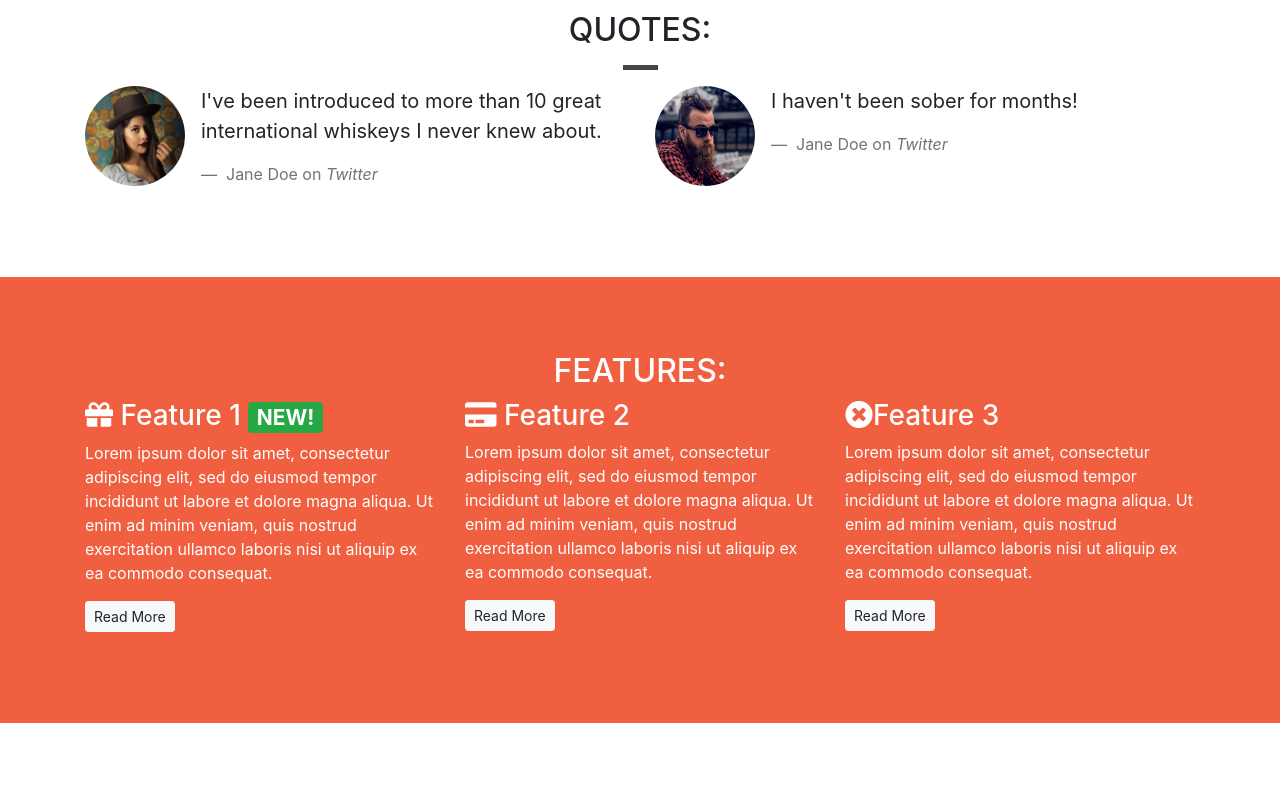
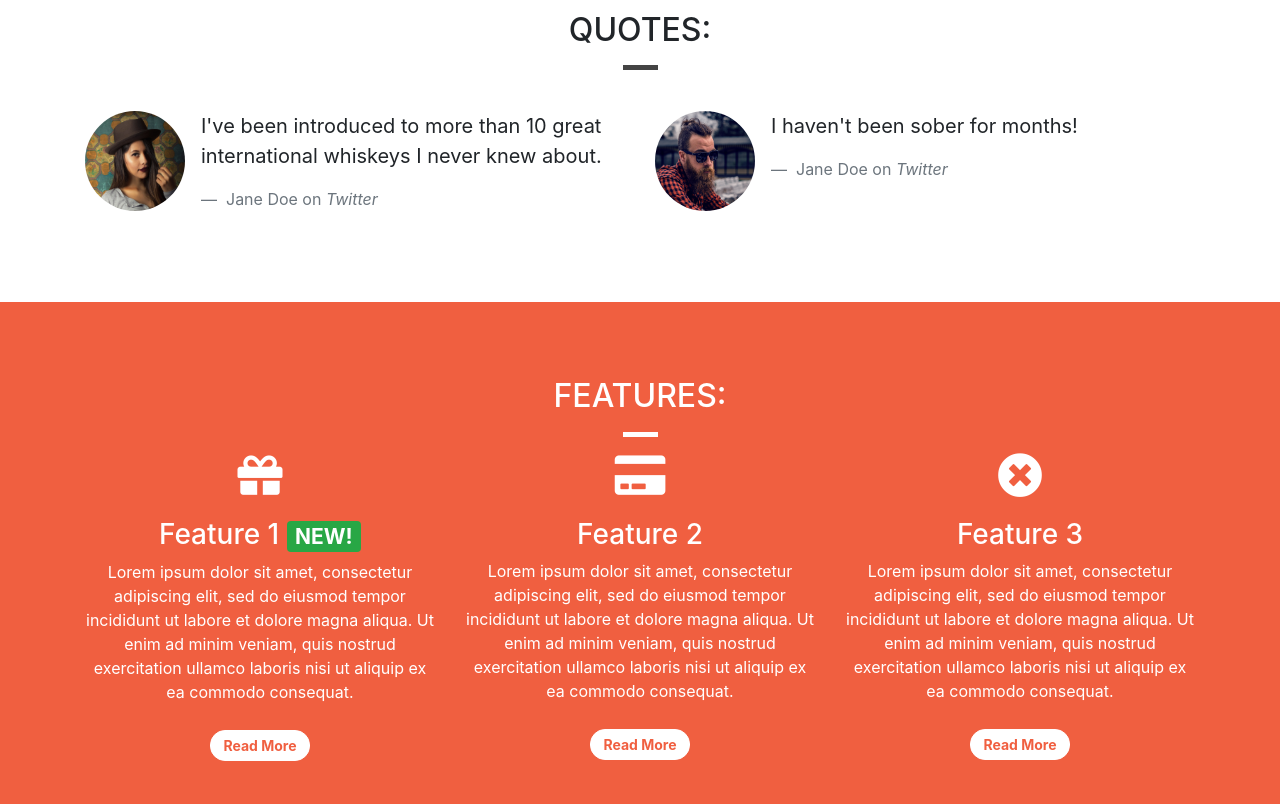
Before and after one commit to MaggieWalsh/Whiskey_Drop, a plain HTML site: page index.html in a window 1280 px wide. Shown: the part 864-1668 px from the top of the page. Before the commit the page ends 1587 px from the top, so only its background shows below. Drawn offline with nearby package versions, Linux system fonts and the light colour scheme.

Commit message:
add feature button styling

```diff
--- a/css/style.css
+++ b/css/style.css
@@ -3,8 +3,6 @@ body {
 }
 
 /* Containers */
-
-.container-wrapper {}
 
 .container-wrapper--red {
     background-color: #f05f40;
@@ -49,16 +47,20 @@ body {
     background-color: rgba(0, 0, 0, 0.5);
 }
 
-.quotes-container {}
-
-.features-container {}
-
 /* Page headers */
 
 .page-header {
     margin-bottom: 0;
     border-bottom: 0;
     text-align: center;
+}
+
+.page-header h2 {
+    margin-top: 0;
+}
+
+.quotes .page-header {
+    margin-bottom: 25px;
 }
 
 /* Block dividers */
@@ -72,6 +74,10 @@ body {
 
 .block-divider--orange {
     background-color: #f05f40;
+}
+
+.block-divider--white {
+    background-color: white;
 }
 
 .block-divider--short {
@@ -159,3 +165,24 @@ body {
     background-color: #df4929;
     border-color: #df4929;
 }
+
+.feature {
+    text-align: center;
+    margin-bottom: 40px;
+}
+
+.features-container i {
+    margin-bottom: 20px;
+    font-size: 45px;
+    line-height: 45px;
+}
+
+.feature .btn {
+    background-color: white;
+    border-color: white;
+    border-radius: 15px;
+    min-width: 100px;
+    font-weight: bold;
+    margin-top: 10px;
+    color: #f05f40;
+}
--- a/index.html
+++ b/index.html
@@ -184,13 +184,16 @@
           <div class="row">
             <div class="col-12 page-header">
               <h2 class="text-uppercase">Features:</h2>
+              <hr
+                class="block-divider block-divider--short block-divider--white"
+              />
             </div>
           </div>
           <div class="row">
             <div class="col-12 col-md-6 col-lg-4">
               <div class="feature">
                 <h3>
-                  <i class="fas fa-gift d-none d-sm-inline"></i> Feature 1
+                  <i class="fas fa-gift d-none d-sm-block"></i> Feature 1
                   <span class="badge badge-success">NEW!</span>
                 </h3>
                 <p>
@@ -205,8 +208,7 @@
             <div class="col-12 col-md-6 col-lg-4">
               <div class="feature">
                 <h3>
-                  <i class="fas fa-credit-card d-none d-sm-inline"></i> Feature
-                  2
+                  <i class="fas fa-credit-card d-none d-sm-block"></i> Feature 2
                 </h3>
                 <p>
                   Lorem ipsum dolor sit amet, consectetur adipiscing elit, sed
@@ -220,8 +222,7 @@
             <div class="col-12 d-md-none d-lg-block col-lg-4">
               <div class="feature">
                 <h3>
-                  <i class="fas fa-times-circle d-none d-sm-inline"></i>Feature
-                  3
+                  <i class="fas fa-times-circle d-none d-sm-block"></i>Feature 3
                 </h3>
                 <p>
                   Lorem ipsum dolor sit amet, consectetur adipiscing elit, sed
```
